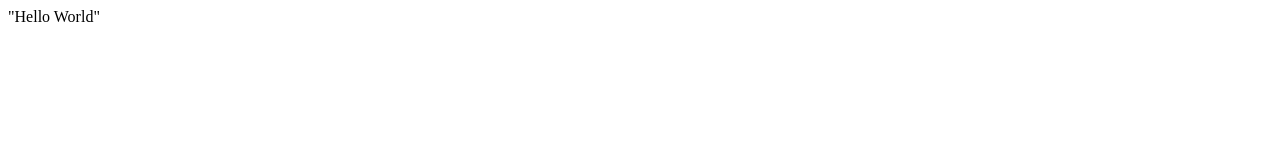
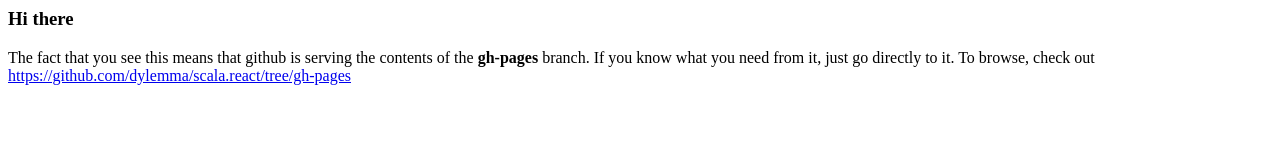
Before and after one commit to dylemma/scala.react, a plain HTML site: page index.html in a window 1280 px wide. Drawn offline with Linux system fonts and the light colour scheme.

Commit message:
Added some actual content (nothing fancy) to the index page

```diff
--- a/index.html
+++ b/index.html
@@ -1 +1,12 @@
-"Hello World"
+<html>
+	<h3>Hi there</h3>
+
+	<p>
+		The fact that you see this means that github
+		is serving the contents of the <b>gh-pages</b>
+		branch. If you know what you need from it, just
+		go directly to it. To browse, check out
+		<a href="https://github.com/dylemma/scala.react/tree/gh-pages">
+		https://github.com/dylemma/scala.react/tree/gh-pages</a>
+	</p>
+</html>
```
